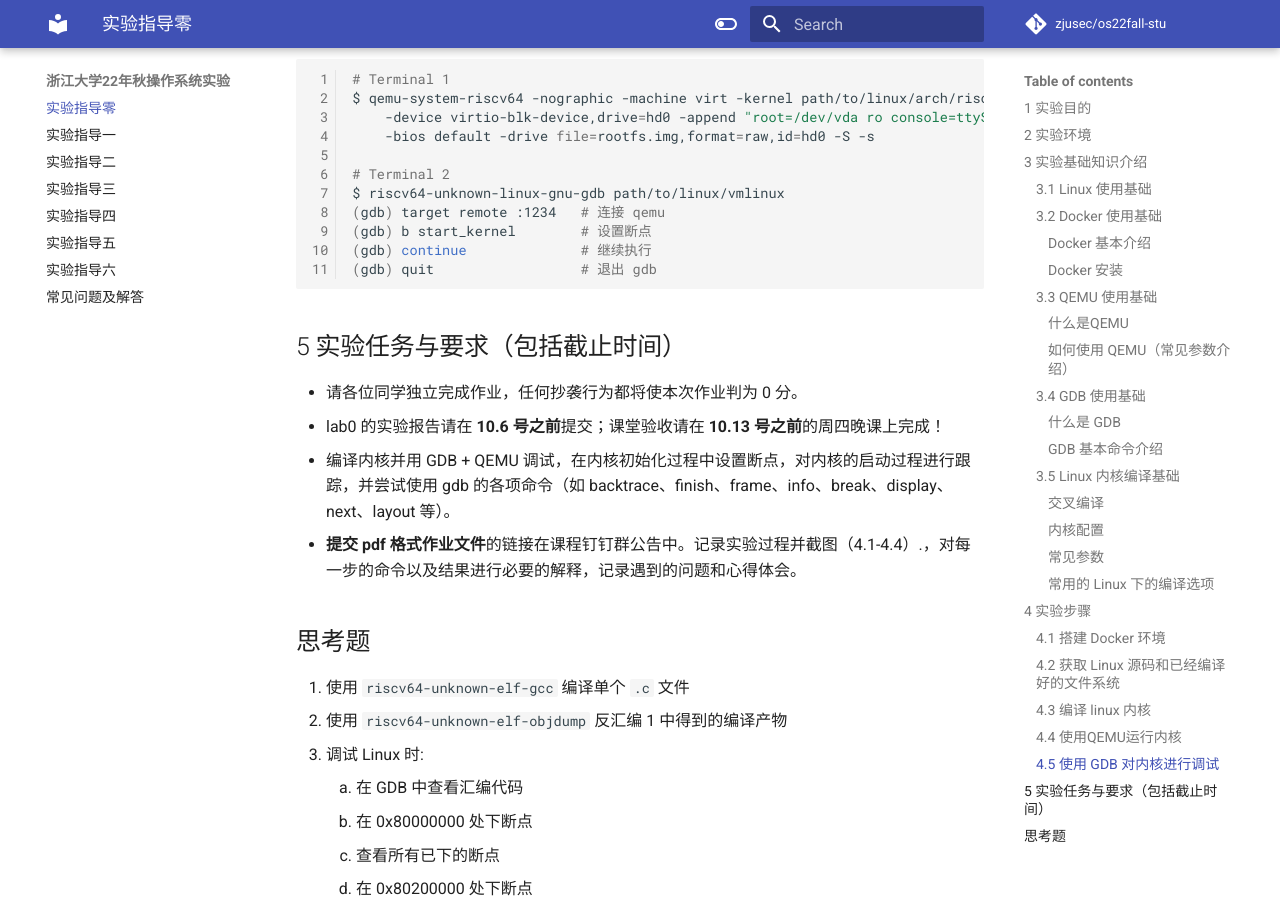
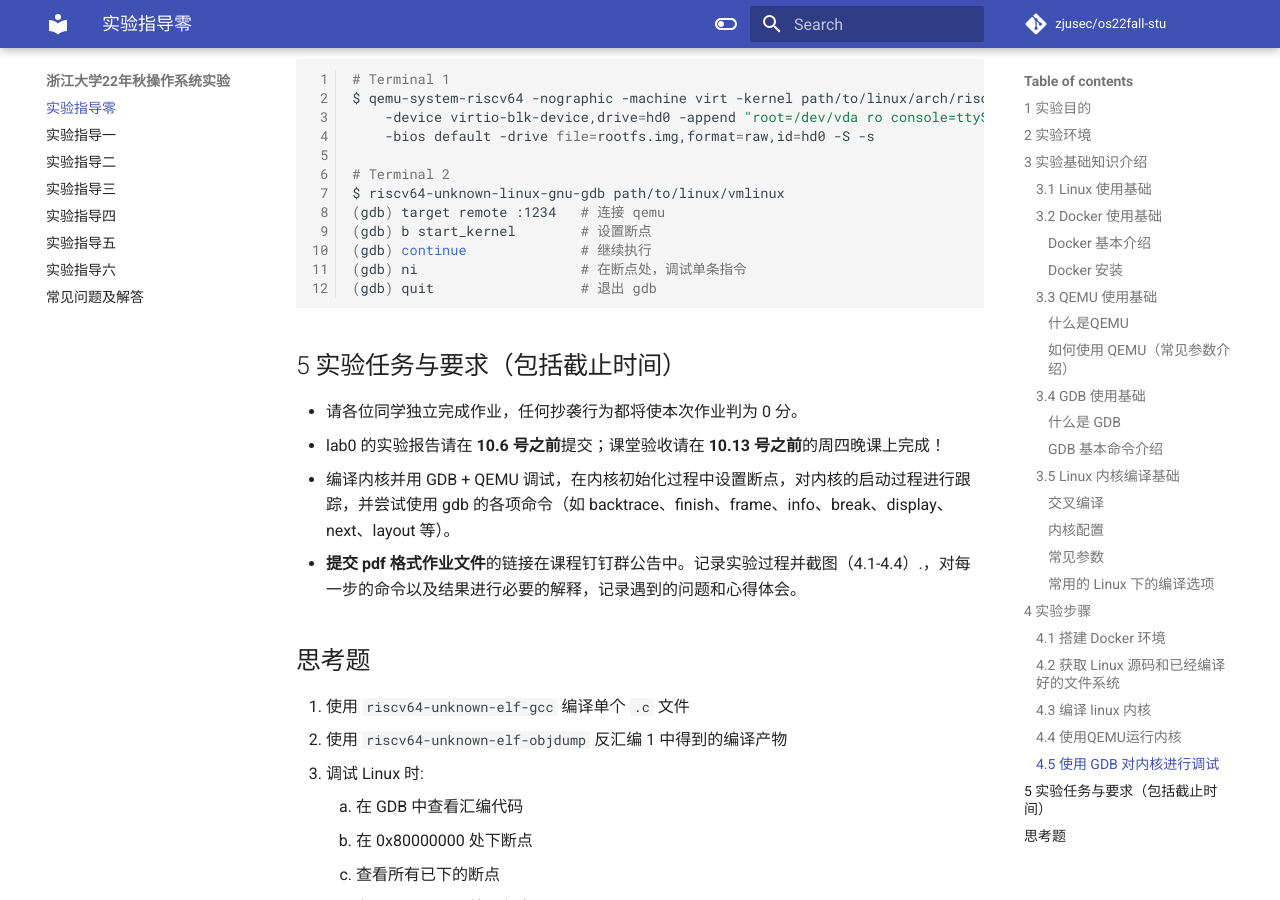
Before and after one commit to biu9/os2022, an MkDocs documentation site: the page built from docs/lab0.md, in a window 1280 px wide and 900 px high, scrolled down 5939 px. Built offline with MkDocs 1.6.1 and Material for MkDocs 9.7.7, drawn with Linux system fonts in a browser that asks for light colours.

Commit message:
a minor change

````diff
--- a/docs/lab0.md
+++ b/docs/lab0.md
@@ -222,6 +222,7 @@ $ riscv64-unknown-linux-gnu-gdb path/to/linux/vmlinux
 (gdb) target remote :1234   # 连接 qemu
 (gdb) b start_kernel        # 设置断点
 (gdb) continue              # 继续执行
+(gdb) ni                    # 在断点处，调试单条指令
 (gdb) quit                  # 退出 gdb
 ```
 
````
